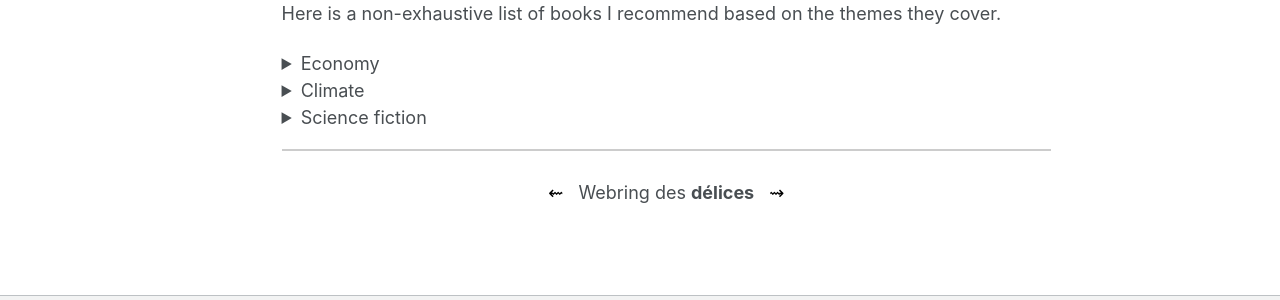
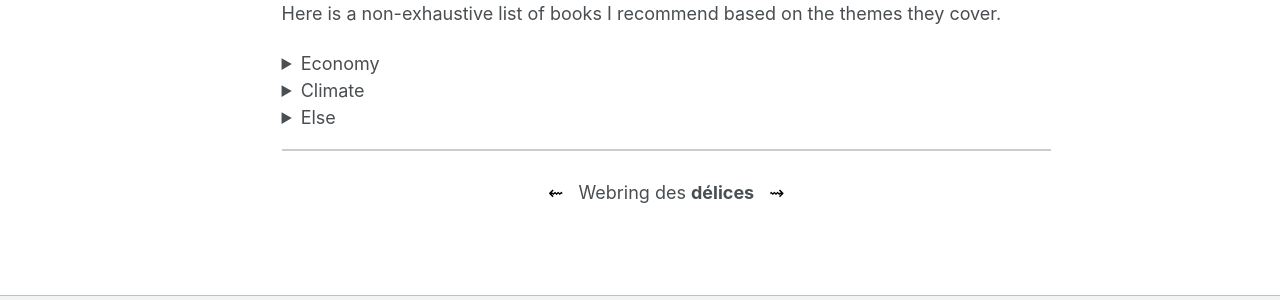
Before and after one commit to eloicampagne/eloicampagne.github.io, a Jekyll site: the page built from _pages/about.md, in a window 1280 px wide and 1067 px high. Shown: the part 662-962 px from the top of the window. Built offline with Jekyll 4.4.1, drawn with Linux system fonts in a browser that asks for light colours; emoji names are drawn with the system emoji font; some web fonts are replaced.

Commit message:
fix: about.md

```diff
--- a/_pages/about.md
+++ b/_pages/about.md
@@ -26,28 +26,29 @@ Here is a non-exhaustive list of books I recommend based on the themes they cove
 
   <details>
     <summary>Economy</summary>
-
-    * Donella Meadows, Dennis Meadows, Jørgen Randers, and William Behrens III. **The Limits to Growth: a Report for the Club of Rome's Project on the Predicament of Mankind**. New York: Universe Books, 1972.
-
-    * The Shift Project. **Climat, crises: Le plan de transformation de l'économie française**. Odile Jacob, 2022.
-
-    * Timothée Parrique. **Ralentir ou périr: L'économie de la décroissance**. Seuil, 2023.
+    <ul>
+      <li>Donella Meadows, Dennis Meadows, Jørgen Randers, and William Behrens III. <b>The Limits to Growth: a Report for the Club of Rome's Project on the Predicament of Mankind</b>. New York: Universe Books, 1972.</li>
+      <li>The Shift Project. <b>Climat, crises: Le plan de transformation de l'économie française</b>. Odile Jacob, 2022.</li>
+      <li>Timothée Parrique. <b>Ralentir ou périr: L'économie de la décroissance</b>. Seuil, 2023.</li>
+    </ul>
   </details>
 
   <details>
     <summary>Climate</summary>
-
-    * Inès Léraud, Pierre van Hove. **Algues vertes, l'histoire interdite**. Delcourt, 2019.
-
-    * Jean-Marc Jancovici, Christophe Blain. **Le Monde sans fin**. Dargaud, 2021.
-
-    * Anne Bres, Claire Marc, Bonpote. **Tout comprendre (ou presque) sur le climat**. CNRS Éditions, 2022.
+    <ul>
+      <li>Inès Léraud, Pierre van Hove. <b>Algues vertes, l'histoire interdite</b>. Delcourt, 2019.</li>
+      <li>Jean-Marc Jancovici, Christophe Blain. <b>Le Monde sans fin</b>. Dargaud, 2021.</li>
+      <li>Anne Bres, Claire Marc, Bonpote. <b>Tout comprendre (ou presque) sur le climat</b>. CNRS Éditions, 2022.</li>
+    </ul>
   </details>
 
   <details>
-    <summary>Science fiction</summary>
-
-    * René Barjavel, Christian de Metter. **La nuit des temps**. Phileas, 2021.
+    <summary>Else</summary>
+    <ul>
+      <li>Jack London. <b>Martin Eden</b>. 1909.</li>
+      <li>Milan Kundera. <b>L'insoutenable Légèreté de l'être</b>. Gallimard, 1984.</li>
+      <li>René Barjavel, Christian de Metter. <b>La nuit des temps</b>. Phileas, 2021.</li>
+    </ul>
   </details>
 
 <hr style="border: none; border-top: 2px solid #ccc;"><footer style="text-align: center; padding: 10px 0; width: 100%; position: relative; bottom: 0; left: 0;">
```
